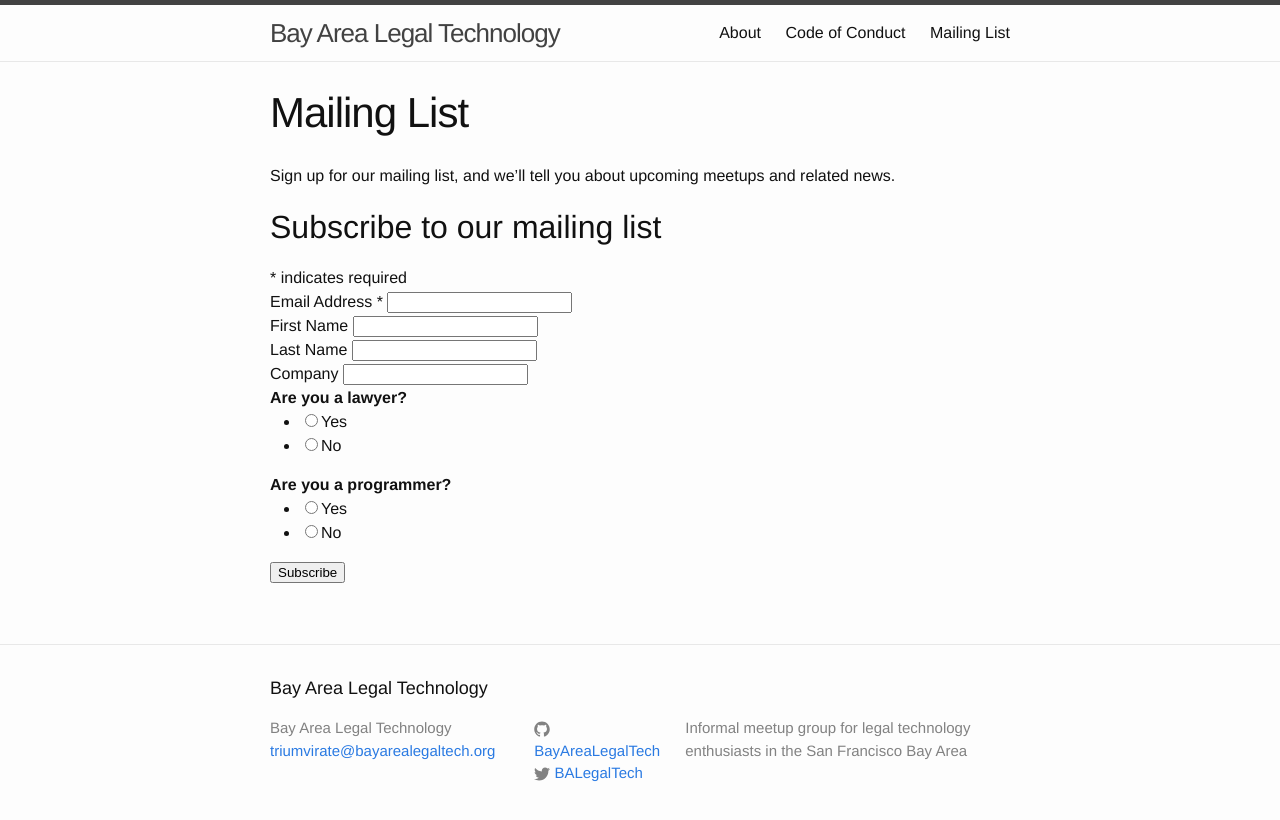
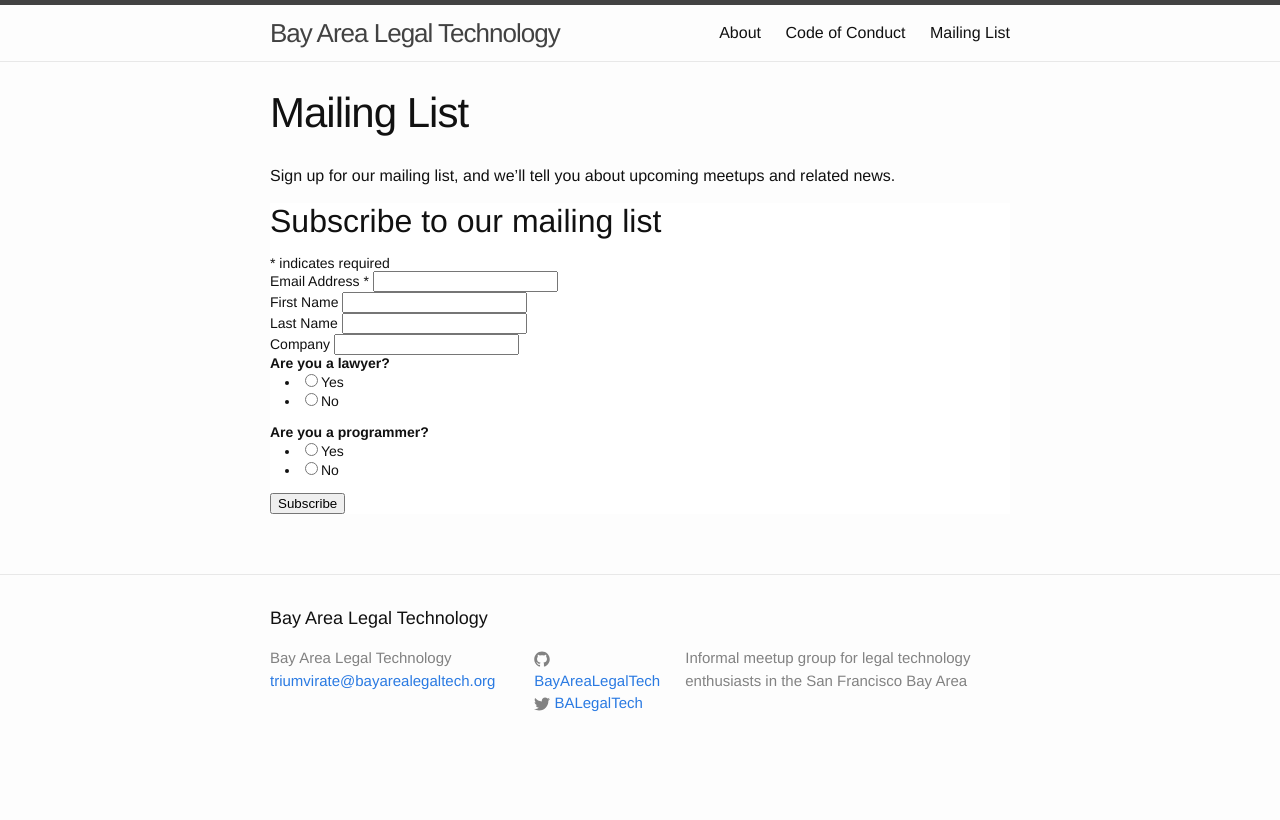
Before and after one commit to BayAreaLegalTech/bayarealegaltech.github.io, a Jekyll site: the page built from list.md, in a window 1280 px wide. Shown: the top 820 px of the page. Built offline with Jekyll 4.4.1, drawn with Linux system fonts in a browser that asks for light colours; comment, search, counter and statistics services are not loaded.

Commit message:
Make mailing list form less ugly

```diff
--- a/list.md
+++ b/list.md
@@ -8,6 +8,12 @@ Sign up for our mailing list, and we'll tell you about upcoming meetups
 and related news.
 
 <!-- Begin MailChimp Signup Form -->
+<link href="//cdn-images.mailchimp.com/embedcode/classic-10_7.css" rel="stylesheet" type="text/css">
+<style type="text/css">
+	#mc_embed_signup{background:#fff; clear:left; font:14px Helvetica,Arial,sans-serif; }
+	/* Add your own MailChimp form style overrides in your site stylesheet or in this style block.
+	   We recommend moving this block and the preceding CSS link to the HEAD of your HTML file. */
+</style>
 <div id="mc_embed_signup">
 <form action="//bayarealegaltech.us12.list-manage.com/subscribe/post?u=07ffde57e9e6d562e62e7cac2&amp;id=c796ffb200" method="post" id="mc-embedded-subscribe-form" name="mc-embedded-subscribe-form" class="validate" target="_blank" novalidate>
     <div id="mc_embed_signup_scroll">
```
